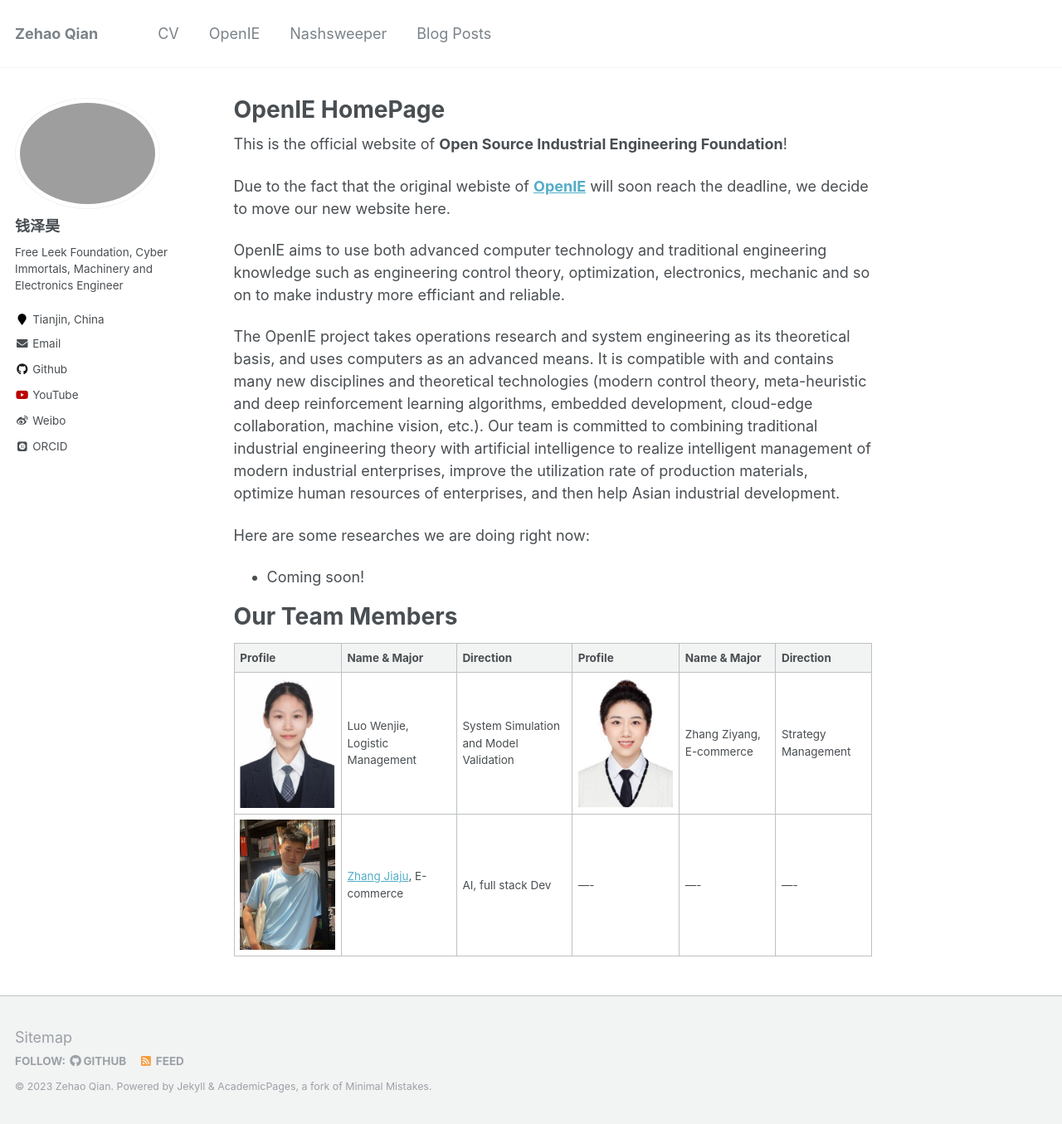
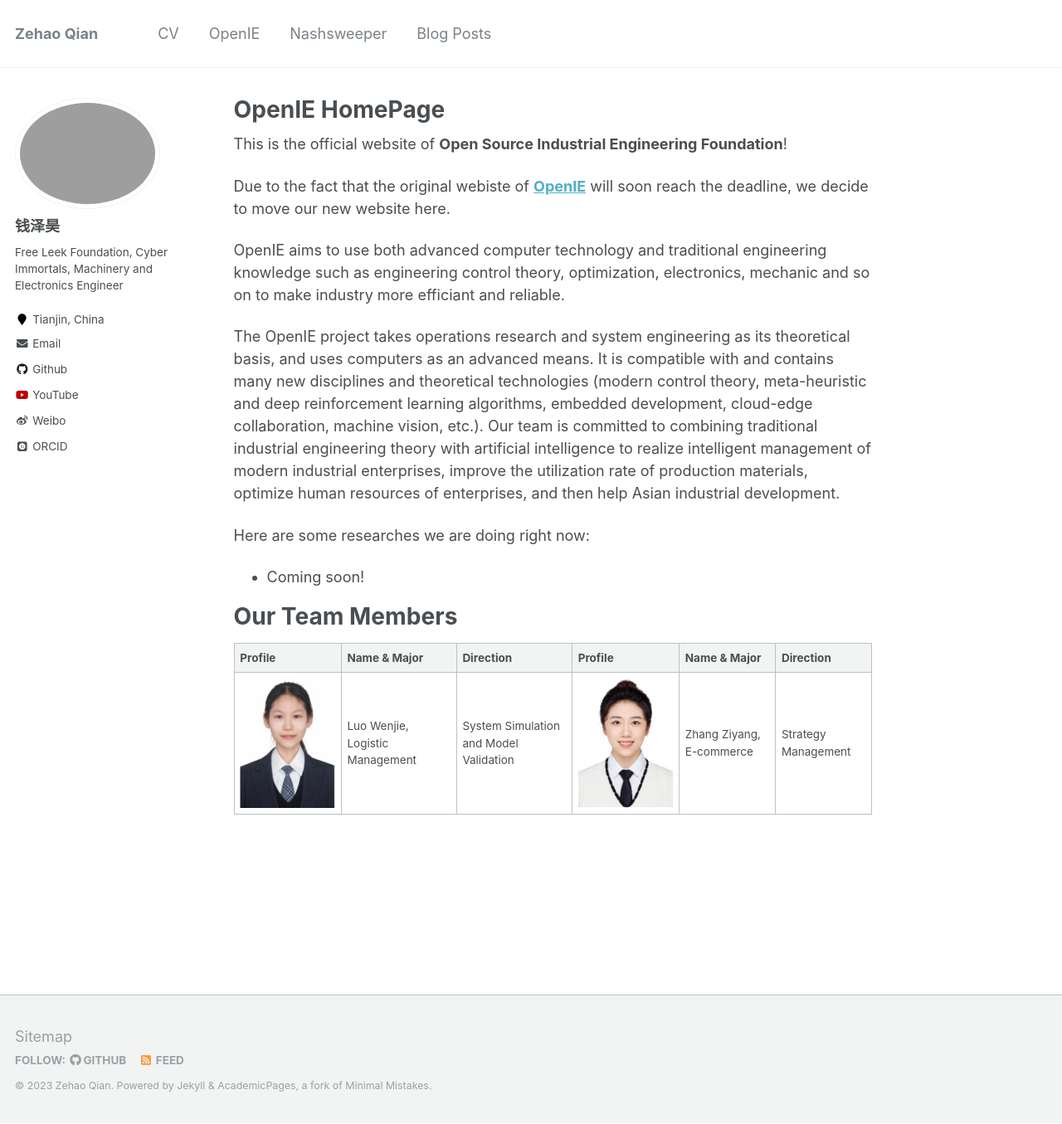
Before and after one commit to QianZeHao123/QianZeHao123.github.io, a Jekyll site: the page built from _pages/OpenIE.md, in a window 1280 px wide and 1355 px high. Shown: the whole window at 83% size. Built offline with Jekyll 4.4.1, drawn with Linux system fonts in a browser that asks for light colours; some web fonts are replaced.

Commit message:
update member info

```diff
--- a/_pages/OpenIE.md
+++ b/_pages/OpenIE.md
@@ -21,7 +21,6 @@
 | Profile | Name & Major | Direction | Profile | Name & Major | Direction |
 | ---- | ---- | ---- | ---- | ---- | ---- |
 | ![](/images/OpenIE-Member-WenjieLuo.png) | Luo Wenjie, Logistic Management | System Simulation and Model Validation | ![](/images/OpenIE-Member-ZiyangZhang.png) | Zhang Ziyang, E-commerce | Strategy Management |
-| ![](/images/OpenIE-Member-JiajuZhang.png) | [Zhang Jiaju](https://xungirl.github.io/), E-commerce | AI, full stack Dev | ---- | ---- | ---- |
 | ---- | ---- | ---- | ---- | ---- | ---- |
 | ---- | ---- | ---- | ---- | ---- | ---- |
 | ---- | ---- | ---- | ---- | ---- | ---- |
```
